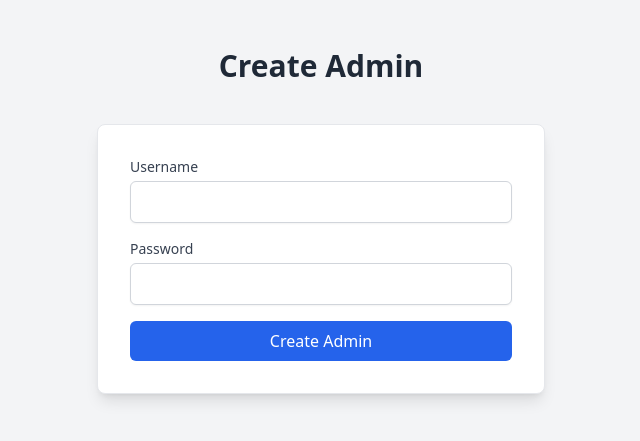
After one commit to HansOheneba/boba, a Flask app: page /create_admin in a window 1280 px wide. The commit adds this page. Shown: the top 441 px of the page, without its empty margins (319-959 px from the left). Run offline with Flask 3, Linux system fonts and the light colour scheme; some libraries are stand-ins or nearby versions.

Commit message:
admin completed

```diff
--- a/app.py
+++ b/app.py
@@ -1,4 +1,4 @@
-from flask import Flask
+from flask import Flask, session, flash, redirect, url_for
 from routes import app as routes_app
 from config import Config
 
--- a/routes.py
+++ b/routes.py
@@ -1,20 +1,34 @@
-from flask import Blueprint, render_template, request, redirect, url_for
+from flask import Blueprint, render_template, request, redirect, url_for, session, flash
 from models import (
     create_order,
     get_orders,
     update_order_status,
     confirm_order,
     cancel_order,
+    get_admin_by_username,
+    create_admin,
 )
+from werkzeug.security import check_password_hash
 import random
 import string
 
+# Create a Blueprint named "app"
 app = Blueprint("app", __name__)
 
 
 def generate_order_number():
     chars = string.ascii_lowercase + string.digits
     return "boba-" + "".join(random.choice(chars) for _ in range(4))
+
+
+def login_required(view):
+    def wrapped_view(*args, **kwargs):
+        if "admin_id" not in session:
+            flash("You must be logged in to access this page.", "error")
+            return redirect(url_for("app.login"))
+        return view(*args, **kwargs)
+
+    return wrapped_view
 
 
 @app.route("/", methods=["GET", "POST"])
@@ -64,7 +78,49 @@ def order_confirmation():
     )
 
 
+@app.route("/login", methods=["GET", "POST"])
+def login():
+    if request.method == "POST":
+        username = request.form.get("username")
+        password = request.form.get("password")
+
+        admin = get_admin_by_username(username)
+        if admin and check_password_hash(admin["password_hash"], password):
+            session["admin_id"] = admin["id"]
+            session["username"] = admin["username"]
+            flash("Logged in successfully!", "success")
+            return redirect("/admin" )
+        else:
+            flash("Invalid username or password.", "error")
+
+    return render_template("login.html")
+
+
+@app.route("/logout")
+def logout():
+    session.clear()
+    flash("Logged out successfully!", "success")
+    return redirect(url_for("app.login"))
+
+
+@app.route("/create_admin", methods=["GET", "POST"])
+def create_admin_route():
+    if request.method == "POST":
+        username = request.form.get("username")
+        password = request.form.get("password")
+
+        if not username or not password:
+            flash("Username and password are required.", "error")
+        else:
+            create_admin(username, password)
+            flash("Admin created successfully!", "success")
+            return redirect(url_for("app.login"))
+
+    return render_template("create_admin.html")
+
+
 @app.route("/admin", methods=["GET", "POST"])
+@login_required
 def admin():
     if request.method == "POST":
         order_id = request.form.get("order_id")
@@ -77,6 +133,19 @@ def admin():
 
         return redirect(url_for("app.admin"))
 
-    # Fetch orders and render the template
-    orders = get_orders()
+    # Handle filtering and search
+    status_filter = request.args.get("status", "")
+    search_query = request.args.get("search", "")
+
+    # Fetch orders sorted by latest first
+    orders = get_orders(status=status_filter)
+
+    # Filter by search query
+    if search_query:
+        orders = [
+            order
+            for order in orders
+            if search_query.lower() in order["order_number"].lower()
+        ]
+
     return render_template("admin.html", orders=orders)
--- /dev/null
+++ b/templates/create_admin.html
@@ -0,0 +1,44 @@
+<!DOCTYPE html>
+<html lang="en">
+<head>
+    <meta charset="UTF-8">
+    <meta name="viewport" content="width=device-width, initial-scale=1.0">
+    <title>Create Admin</title>
+    <script src="https://cdn.tailwindcss.com"></script>
+</head>
+<body class="bg-gray-100">
+    <div class="container mx-auto px-4 py-12">
+        <h1 class="text-3xl font-bold text-center text-gray-800 mb-10">Create Admin</h1>
+        <div class="max-w-md mx-auto bg-white p-8 border border-gray-200 rounded-lg shadow-lg">
+            <form action="/create_admin" method="POST">
+                <div class="mb-4">
+                    <label for="username" class="block text-sm font-medium text-gray-700">Username</label>
+                    <input
+                        type="text"
+                        name="username"
+                        id="username"
+                        class="mt-1 block w-full px-3 py-2 border border-gray-300 rounded-md shadow-sm focus:outline-none focus:ring-2 focus:ring-blue-500"
+                        required
+                    />
+                </div>
+                <div class="mb-4">
+                    <label for="password" class="block text-sm font-medium text-gray-700">Password</label>
+                    <input
+                        type="password"
+                        name="password"
+                        id="password"
+                        class="mt-1 block w-full px-3 py-2 border border-gray-300 rounded-md shadow-sm focus:outline-none focus:ring-2 focus:ring-blue-500"
+                        required
+                    />
+                </div>
+                <button
+                    type="submit"
+                    class="w-full px-4 py-2 bg-blue-600 text-white rounded-md hover:bg-blue-700 focus:outline-none focus:ring-2 focus:ring-blue-500"
+                >
+                    Create Admin
+                </button>
+            </form>
+        </div>
+    </div>
+</body>
+</html>
```
Also changed, not shown: models.py (+35 -3 lines), templates/admin.html (+45 -0 lines), templates/login.html (added, +44 -0 lines).
